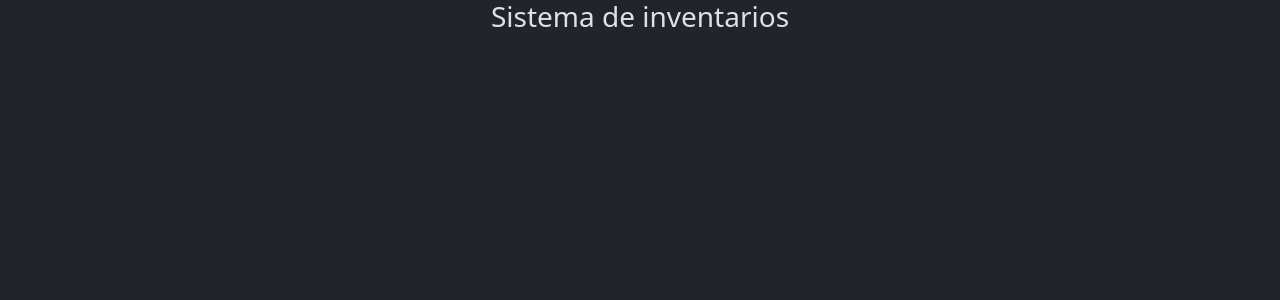
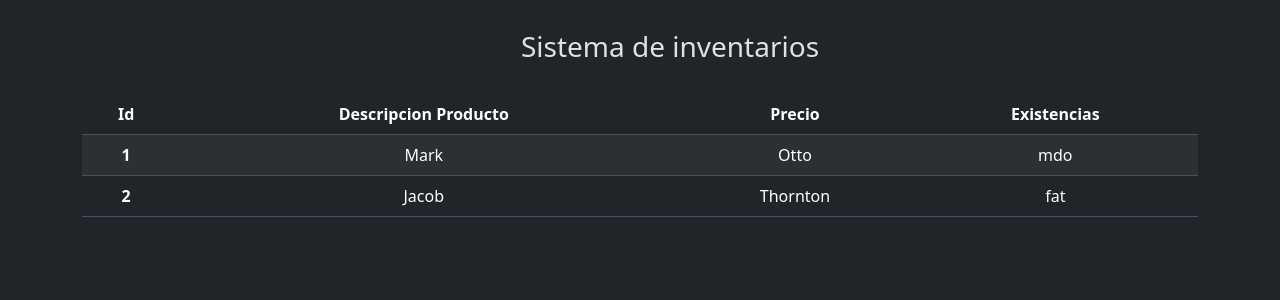
Before and after one commit to Orlando-Diaz/inventarios-frontend, an Angular app: page / in a window 1280 px wide. Shown: the top 300 px of the page. Built offline with nearby package versions, Linux system fonts and the light colour scheme.

Commit message:
feat: agregar tabla de productos en producto-lista con estructura Bootstrap

```diff
--- a/src/app/app.html
+++ b/src/app/app.html
@@ -1,7 +1 @@
-<div class="container text-center">
-
-  <h3>
-    Sistema de inventarios
-  </h3>
-
-</div>
+<app-producto-lista/>
--- a/src/app/app.ts
+++ b/src/app/app.ts
@@ -1,8 +1,9 @@
 import { Component, signal } from '@angular/core';
 import { RouterOutlet } from '@angular/router';
+import { ProductoLista } from './producto-lista/producto-lista';
 
 @Component({
-  imports: [RouterOutlet],
+  imports: [ ProductoLista],
   selector: 'app-root',
   styleUrl: './app.css',
   templateUrl: './app.html',
--- /dev/null
+++ b/src/app/producto-lista/producto-lista.html
@@ -0,0 +1,31 @@
+<div class="container text-center">
+
+  <div class="container text-center" style="margin: 30px;">
+    <h3>Sistema de inventarios</h3>
+  </div>
+
+  <table class="table table-striped table-hover align-middle">
+    <thead class="table-dark">
+      <tr>
+        <th scope="col">Id</th>
+        <th scope="col">Descripcion Producto</th>
+        <th scope="col">Precio</th>
+        <th scope="col">Existencias</th>
+      </tr>
+    </thead>
+    <tbody>
+      <tr>
+        <th scope="row">1</th>
+        <td>Mark</td>
+        <td>Otto</td>
+        <td>mdo</td>
+      </tr>
+      <tr>
+        <th scope="row">2</th>
+        <td>Jacob</td>
+        <td>Thornton</td>
+        <td>fat</td>
+      </tr>
+    </tbody>
+  </table>
+</div>
```
Also changed, not shown: src/app/models/Producto.ts (added, +18 -0 lines), src/app/producto-lista/producto-lista.ts (added, +9 -0 lines), src/app/producto-lista/producto-lista.css (added).
